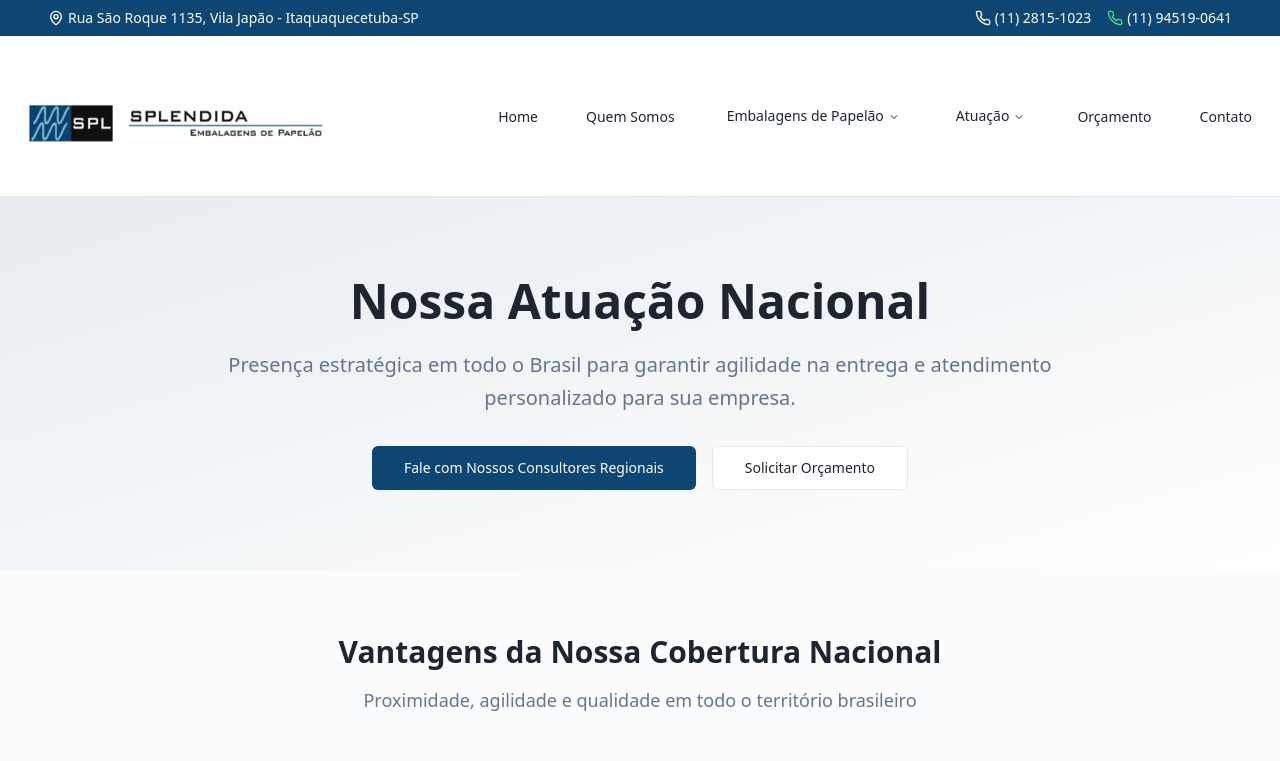
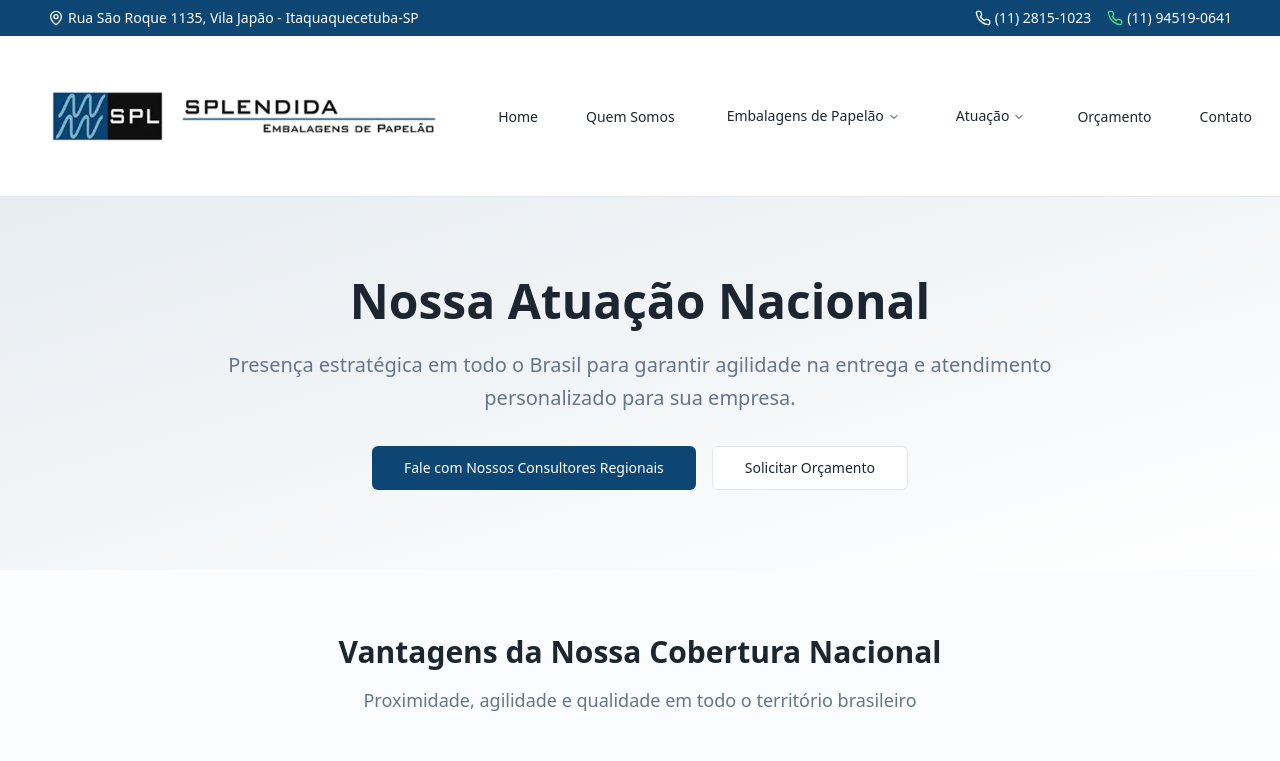
Before and after one commit to petrosinoo/splendida-reimagined-packaging, a React (Vite) app: page /atuacao in a window 1280 px wide. Shown: the top 761 px of the page. Built offline with nearby package versions, Linux system fonts and the light colour scheme.

Commit message:
Update logo
Update the logo with the provided image.

```diff
--- a/src/components/Header.tsx
+++ b/src/components/Header.tsx
@@ -93,7 +93,7 @@ const Header = () => {
             {/* Logo */}
             <Link to="/" className="flex items-center">
               <img
-                src="/lovable-uploads/ce553301-b01a-4afe-9c0a-e9af76ed38d0.png"
+                src="/lovable-uploads/9c5a4162-6b88-4423-b204-c3d10940423f.png"
                 alt="Splendida Embalagens"
                 className="h-32 w-auto"
               />
```
Also changed, not shown: public/lovable-uploads/9c5a4162-6b88-4423-b204-c3d10940423f.png (added).
